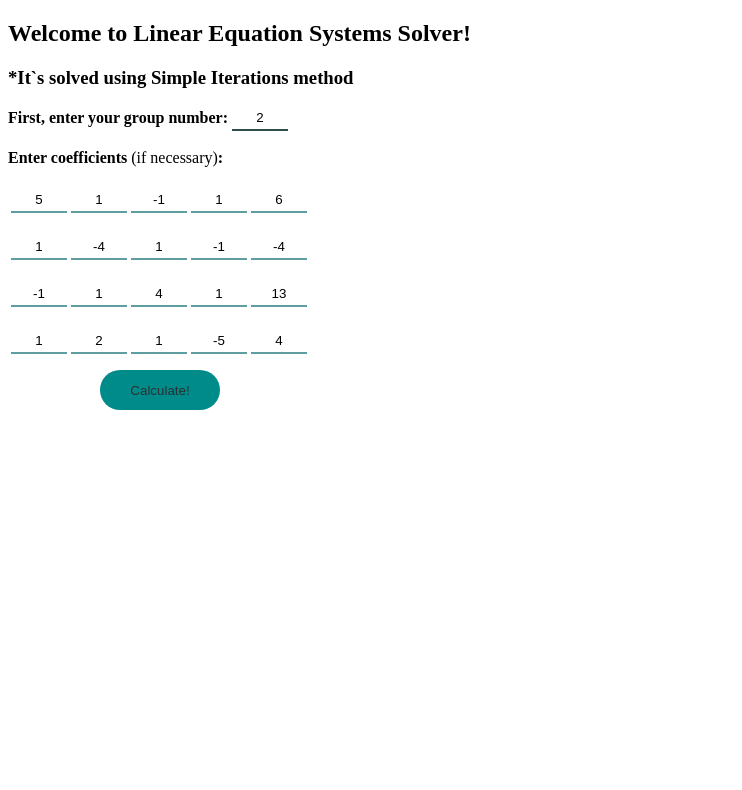
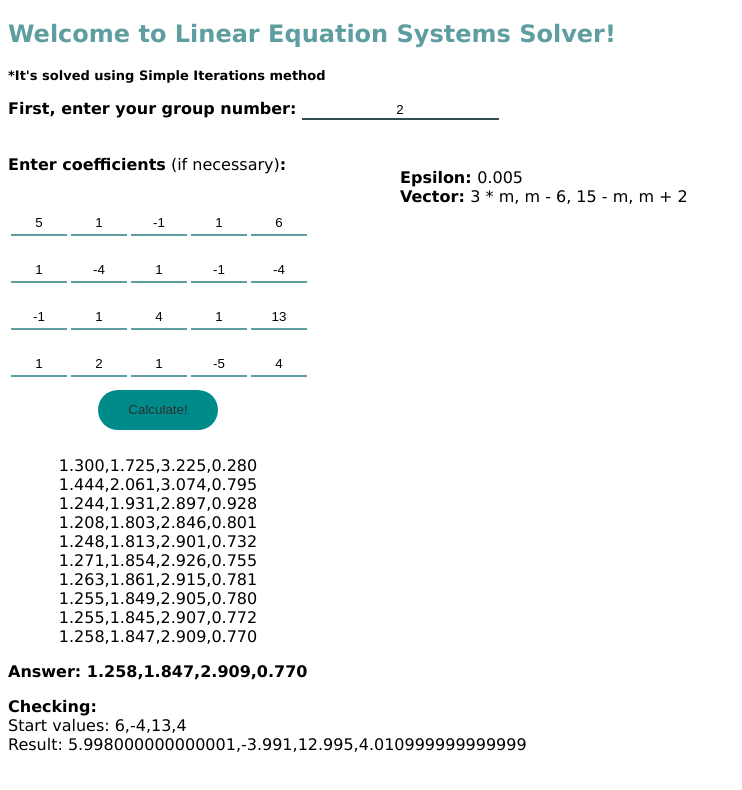
Before and after one commit to Serhii-Diakonov/Linear-Equations-Solver, a website: page iterations_method_page.html in a window 1280 px wide. Both pictures are taken after a click on the button "Calculate!". Shown: the whole page, without its empty margins (0-742 px from the left). Drawn offline with Linux system fonts and the light colour scheme.

Commit message:
It seems to work without bugs

```diff
--- a/iterations_method_page.html
+++ b/iterations_method_page.html
@@ -8,14 +8,18 @@
 <body>
 <div>
     <h2>Welcome to Linear Equation Systems Solver!</h2>
-    <h3>*It`s solved using Simple Iterations method</h3>
+    <h3>*It's solved using Simple Iterations method</h3>
 </div>
 <div>
-    <b>First, enter your group number:</b>
-    <input type="text"  class="matrix" id="number" value="2" placeholder="I`m ... in the group list">
+    <p>
+        <b>First, enter your group number:</b>
+        <input type="text" id="number" value="2" placeholder="I`m ... in the group list">
+    </p>
 </div>
 <div>
-    <br><b>Enter coefficients</b> (if necessary)<b>:</b>
+    <p>
+        <br><b>Enter coefficients</b> (if necessary)<b>:</b>
+    </p>
     <table>
         <tr>
             <td>
@@ -87,12 +91,24 @@
         </tr>
     </table>
 </div>
-<div>
+<div id="block1">
+    <div id="epsilon"></div>
+    <div id="x0"></div>
+</div>
+<div id="block">
     <input id="btn" type="button" value="Calculate!" onclick="calculate()">
+    <span id="error"></span>
 </div>
-<div id="iterations"></div>
-<div>
-    <p id="answer"></p>
+<div id="resolving">
+    <div>
+        <p class="text" id="iterations"></p>
+    </div>
+    <div>
+        <p class="text" id="answer"></p>
+    </div>
+    <div>
+        <p class="text" id="checking"></p>
+    </div>
 </div>
 <script src="main.js"></script>
 </body>
--- a/main.js
+++ b/main.js
@@ -23,31 +23,43 @@ groupNumber.addEventListener('change', (event) => {
         }
         document.querySelector(`#b${i}`).value = res;
     }
+    clear();
+    refreshValues();
+});
+
+for (let i = 1; i < 5; i++)
+    for (let j = 1; j < 5; j++)
+        document.querySelector(`#a${i}${j}`).addEventListener('change', (event) => {
+            clear();
+            refreshValues();
         });
 
 var matrix = [];
-var m=groupNumber.value;
-var b=[];
+var m = 0;
+var b = [];
+var x0 = [];
+var x_res=[];
+var epsilon = 0.005;            //precise
+var after_comma = 0;
+
+const refreshValues = () => {
+    document.getElementById("epsilon").innerHTML=`<b>Epsilon: </b>${epsilon}`;
+    document.getElementById("x0").innerHTML="<b>Vector: </b>3 * m, m - 6, 15 - m, m + 2";
+    m = groupNumber.value;
+    x0 = [0.7 * m, 1, 2, 0.5];
     for (let i = 0; i < 4; i++) {
-    b[i]=document.querySelector(`#b${i}`).value;
+        b[i] = document.querySelector(`#b${i + 1}`).value;
         matrix[i] = [];
         for (let j = 0; j < 4; j++) {
-        matrix[i][j]=document.querySelector(`#a${i+1}${j+1}`).value;
+            matrix[i][j] = document.querySelector(`#a${i + 1}${j + 1}`).value;
         }
     }
+}
+refreshValues();
 
-// var matrix = [[5, 1, -1, 1],
-//     [1, -4, 1, -1],
-//     [-1, 1, 4, 1],
-//     [1, 2, 1, -5]];             //matrix
-var epsilon = 0.005;            //precise
-// var m = 2;                      //my number in the students list
-var x0 = [0.7 * m, 1, 2, 0.5];
-// var b = [3 * m, m - 6, 15 - m, m + 2];
-var after_comma = 0;
 do {
     after_comma++;
-} while (epsilon * Math.pow(10, after_comma) < 1);
+} while (epsilon * (10 ** after_comma) < 1);
 
 function D3_determ(m) {
     if (m.length === 3 && m[0].length === 3)
@@ -65,17 +77,12 @@ const determ = (m) => {
                 ar[j] = [...m[j + 1]];                      //cloning using spread-operator
                 ar[j].splice(i, 1);
             }
-            det += Math.pow(-1, i) * m[0][i] * D3_determ(ar);
+            det += (-1) ** i * m[0][i] * D3_determ(ar);
         }
         return det;
     } else return undefined;
 }
 
-if (determ(matrix) > 0) console.log(`Determinant A = ${determ(matrix)}`);
-else {
-    console.error("Determinant A<=0. Can`t resolve the equation!!!");
-    process.exit(1);
-}
 
 const check_convergence = (ar, diagonal_index) => {
     let sum = 0;
@@ -84,13 +91,7 @@ const check_convergence = (ar, diagonal_index) => {
     return sum < Math.abs(ar[diagonal_index]);
 };
 
-for (let i = 0; i < matrix.length; i++)
-    if (!check_convergence(matrix[i], i)) {
-        console.error("Convergence condition isn`t observed. Can`t resolve the equation!!!");
-        process.exit(1);
-    }
-
-const apply_iterations_method = (matrix, x0, b) => {
+const apply_iterations_method=(matrix, x0, b)=>{
     let x = [];
     for (let i = 0; i < matrix.length; i++) {
         let sum1 = 0, sum2 = 0;
@@ -101,25 +102,50 @@ const apply_iterations_method = (matrix, x0, b) => {
         x.push(((b[i] - sum1 - sum2) / matrix[i][i]).toFixed(after_comma));
     }
     console.log(x);
+    document.querySelector("#iterations").innerHTML += x.toString() + "<br>";
     let precise = [];
     for (let i = 0; i < x0.length; i++)
         precise[i] = Math.abs(x0[i] - x[i]);
     return Math.max(precise[0], precise[1], precise[2], precise[3]) >= epsilon ? apply_iterations_method(matrix, x, b) : x;
 }
 
-x0 = apply_iterations_method(matrix, x0, b);
-console.log(`x1=${x0[0]},  x2=${x0[1]},  x3=${x0[2]},  x4=${x0[3]}\n`);
-
-var b1 = [];
+const checkRes = () => {
+    let b1 = [];
     for (let i = 0; i < 4; i++) {
         let sum = 0;
         for (let j = 0; j < 4; j++) {
-        sum += matrix[i][j] * x0[j];
+            sum += matrix[i][j] * x_res[j];
         }
         b1[i] = sum;
     }
-console.log(`\nChecking:\nStart values:${b}\nResult:${b1}`);
+    return b1;
+}
 
-function calculate () {
-    document.querySelector('#answer').textContent = apply_iterations_method(matrix, x0, b).toString();
+const clear = () => {
+    document.getElementById("error").innerHTML="";
+    for (let node of document.getElementsByClassName("text"))
+        node.innerHTML = "";
 }
+
+function calculate() {
+    clear();
+    if (determ(matrix) > 0)
+        console.log(`Determinant A = ${determ(matrix)}`);
+    else {
+        document.getElementById("error").innerHTML="*Determinant A<=0. Can`t resolve the equation!!!";
+        console.error("Determinant A<=0. Can`t resolve the equation!!!");
+        process.exit(1);
+    }
+
+    for (let i = 0; i < matrix.length; i++)
+        if (!check_convergence(matrix[i], i)) {
+            document.getElementById("error").innerHTML="*Convergence condition isn`t observed. Can`t resolve the equation!!!";
+            console.error("Convergence condition isn`t observed. Can`t resolve the equation!!!");
+            process.exit(1);
+        }
+    x_res = apply_iterations_method(matrix, x0, b);
+    document.getElementById("answer").innerHTML = "Answer: " + x_res.toString();
+    document.getElementById("checking").innerHTML = `<b>Checking:</b><br>Start values: ${b}<br>Result: ${checkRes()}`;
+    console.log(`Answer: ${x_res}`);
+    console.log(`\nChecking:\nStart values: ${b}\nResult: ${checkRes()}`);
+}
--- a/style.css
+++ b/style.css
@@ -1,3 +1,7 @@
+body{
+    width:1000px;
+    font-family: "Verdana", sans-serif;
+}
 .matrix {
     width: 36px;
     height: 20px;
@@ -10,9 +14,30 @@
     border-bottom-color: cadetblue;
     outline: none;
 }
+#block1{
+    position: absolute;
+    left:400px;
+    top:168px;
+}
+
+h2{
+    color: cadetblue;
+}
+
+h3{
+    font-size: small;
+}
+
+#error{
+    color: red;
+    padding-top: 20px;
+    font-weight: lighter;
+    font-size: small;
+}
 
 #number {
-    padding-top: 0px;
+    outline: none;
+    padding-top: 0;
     padding-inline: 10px;
     text-align: center;
     border-top: 0;
@@ -20,11 +45,21 @@
     border-right: 0;
     border-bottom-color: darkslategrey;
 }
+#answer{
+    font-weight: bold;
+}
 
+#iterations{
+    text-align: center;
+    width: 300px;
+    padding-top: 10px;
+}
+#block{
+    left: 90px;
+    margin-top: 10px;
+    position: relative;
+}
 #btn {
-    left: 100px;
-    top: 370px;
-    position: absolute;
     width: 120px;
     height: 40px;
     background: darkcyan;
```
Lines whose indentation alone changed are shown as unchanged.
